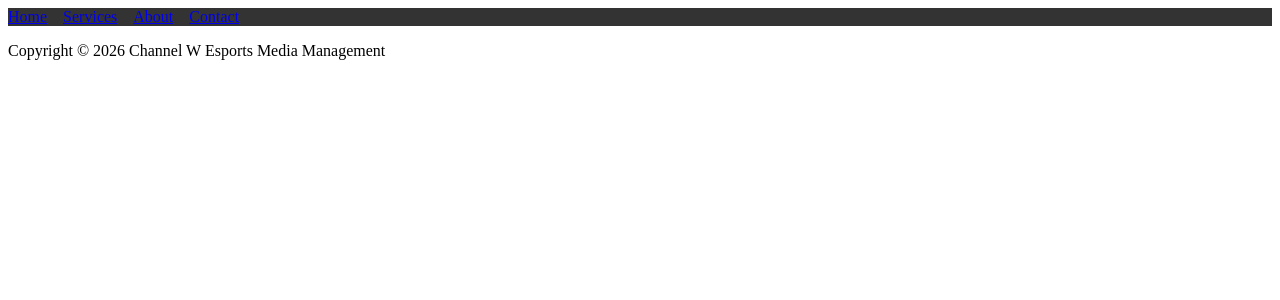
After one commit to TharHtet236401/channel_w_esports_media, a Django app: template templates/base.html in a window 1280 px wide. The commit adds this page. Shown: the top 300 px of the page. Run offline with Django 5.2, Linux system fonts and the light colour scheme; the template is opened without the code that fills it, so the values that code supplies are empty.

Commit message:
navbar and footer plain added

```diff
--- a/config/settings.py
+++ b/config/settings.py
@@ -63,7 +63,7 @@ ROOT_URLCONF = 'config.urls'
 TEMPLATES = [
     {
         'BACKEND': 'django.template.backends.django.DjangoTemplates',
-        'DIRS': [],
+        'DIRS': [BASE_DIR / 'templates'],
         'APP_DIRS': True,
         'OPTIONS': {
             'context_processors': [
@@ -128,3 +128,7 @@ USE_TZ = True
 # https://docs.djangoproject.com/en/6.0/howto/static-files/
 
 STATIC_URL = 'static/'
+STATICFILES_DIRS = [
+    os.path.join(BASE_DIR, 'static'),
+]
+STATIC_ROOT = os.path.join(BASE_DIR, 'staticfiles')
--- /dev/null
+++ b/templates/base.html
@@ -0,0 +1,14 @@
+{% load static %}
+<!DOCTYPE html>
+<html lang="en">
+<head>
+    <meta charset="UTF-8">
+    <meta name="viewport" content="width=device-width, initial-scale=1.0">
+    <title>{% block title %}Channel W Esports Media Management{% endblock %}</title>
+</head>
+<body>
+    {% include 'components/nav.html' %}
+    {% block content %}{% endblock %}
+    {% include 'components/footer.html' %}
+</body>
+</html>
--- /dev/null
+++ b/templates/components/footer.html
@@ -0,0 +1,3 @@
+    <footer>
+        <p>Copyright &copy; 2026 Channel W Esports Media Management</p>
+</footer>
--- /dev/null
+++ b/templates/components/nav.html
@@ -0,0 +1,16 @@
+<nav>
+
+    <ul style="list-style: none; display: flex; gap: 1em; margin: 0; padding: 0;">
+        <li><a href="#">Home</a></li>
+        <li><a href="#">Services</a></li>
+        <li><a href="#">About</a></li>
+        <li><a href="#">Contact</a></li>
+    </ul>
+</nav>
+
+<style>
+    nav {
+        background-color: #333;
+        color: #fff;
+    }
+</style>
```
Also changed, not shown: apps/core/templates/core/home.html (+6 -10 lines).
